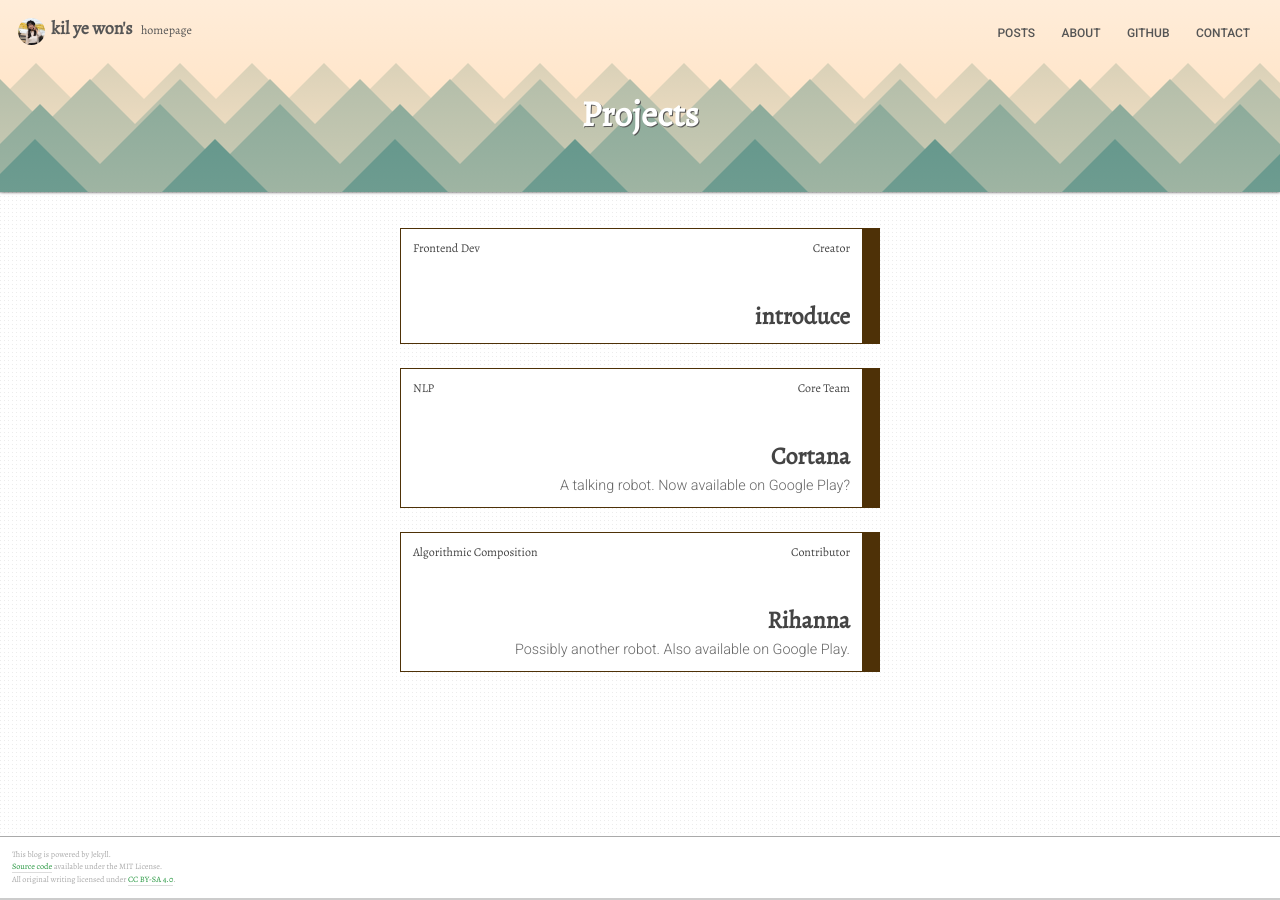
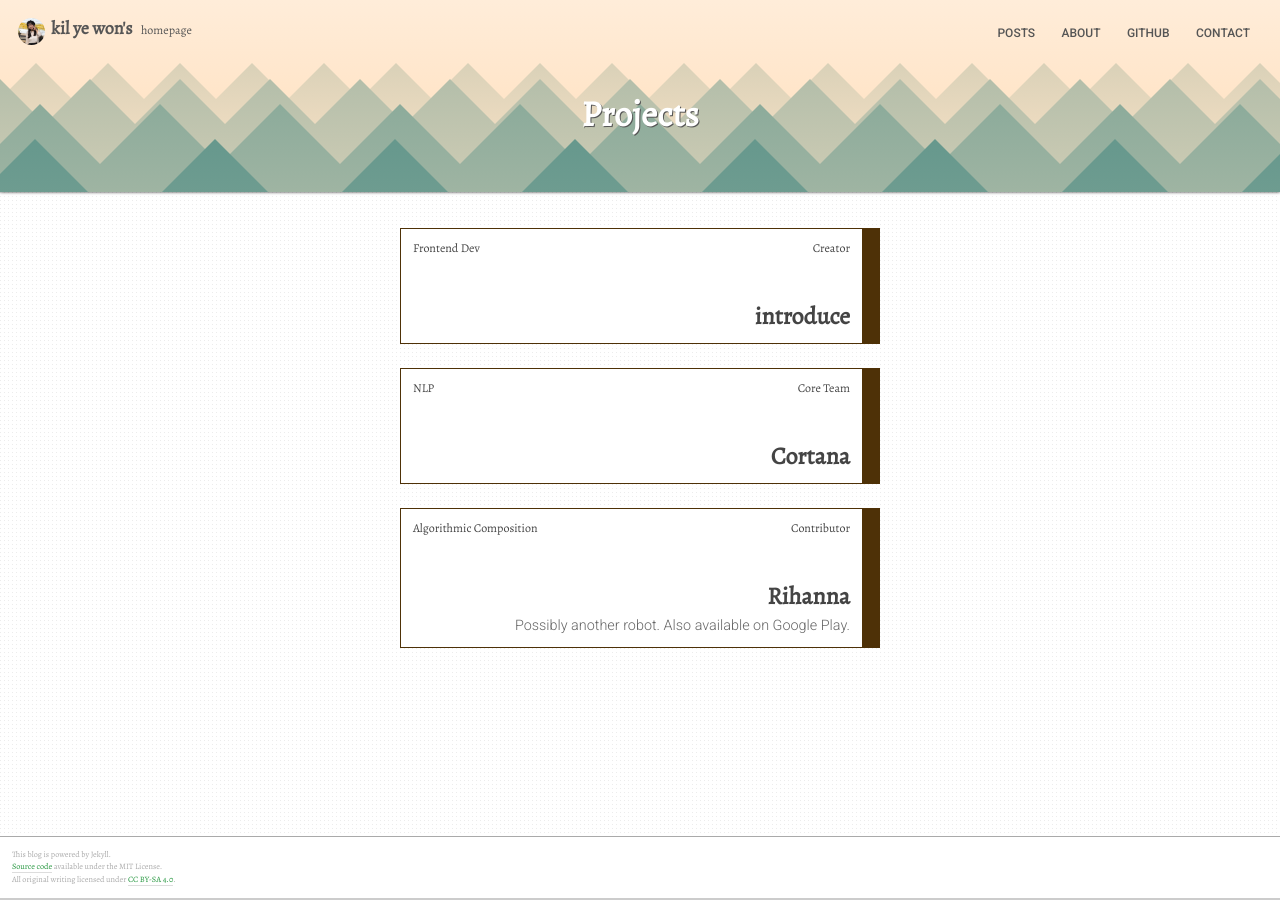
Before and after one commit to okprocesser/okprocesser.github.io, a Jekyll site: the page built from projects.html, in a window 1280 px wide. Built offline with Jekyll 4.4.1, drawn with Linux system fonts in a browser that asks for light colours.

```diff
--- a/_config.yml
+++ b/_config.yml
@@ -39,8 +39,7 @@ projects:
     role: Creator
     category: Frontend Dev
   - title: Cortana
-    teaser: A talking robot. Now available on Google Play?
-    url: https://play.google.com/store/apps/details?id=com.microsoft.cortana
+
     role: Core Team
     category: NLP
   - title: Rihanna
```
Also changed, not shown: posts/2017-03-27-lorem-ipsum-dolor.md (+1 -1 lines).
